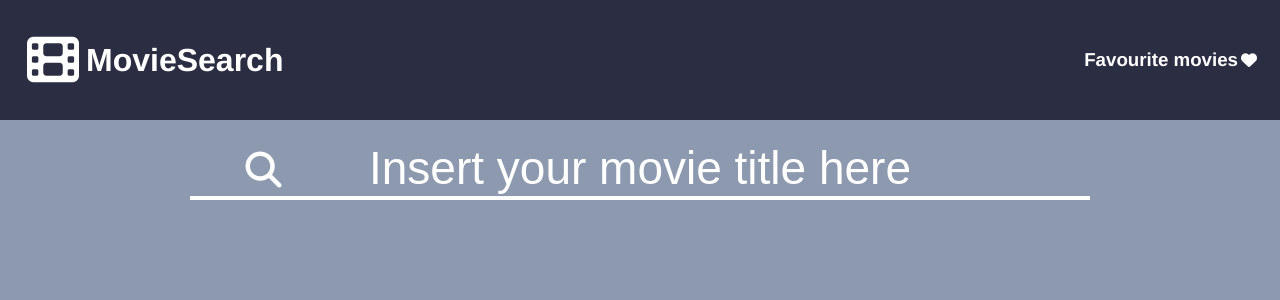
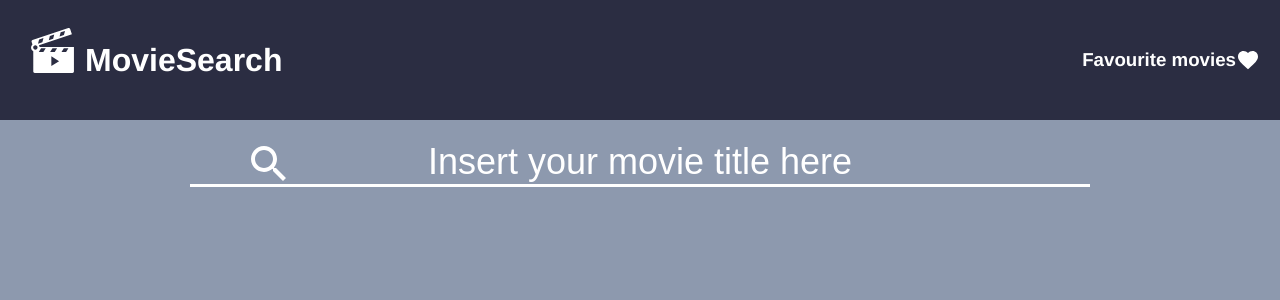
Before and after one commit to Pathius/MovieSearch, a Vue app: page / in a window 1280 px wide. Shown: the top 300 px of the page. Built offline with nearby package versions, Linux system fonts and the light colour scheme.

Commit message:
updated icons into svgs

```diff
--- a/src/components/TheNavigation.vue
+++ b/src/components/TheNavigation.vue
@@ -1,15 +1,25 @@
 <template>
   <div class="page__nav nav">
     <router-link tag="div" class="nav__logo" to="/">
-      <i class="nav__logo-icon fas fa-film"></i>
+      <TheMovieClip />
       <h1>MovieSearch</h1>
     </router-link>
     <router-link tag="div" class="nav__favourite" to="/favourite">
       <h3 class="nav__favourite-text">Favourite movies</h3>
-      <i class="nav__favourite-img fas fa-heart"></i>
+      <Favourite />
     </router-link>
   </div>
 </template>
+<script>
+import TheMovieClip from "./icons/TheMovieClip.vue";
+import Favourite from "./icons/Favourite.vue";
+export default {
+  components: {
+    TheMovieClip,
+    Favourite
+  }
+};
+</script>
 <style lang="scss">
 .nav {
   color: white;
--- a/src/components/TheSearchingInput.vue
+++ b/src/components/TheSearchingInput.vue
@@ -10,16 +10,20 @@
         @blur="placeholder = 'Insert your movie title here'"
         :placeholder="placeholder"
       />
-      <i class="search__icon fas fa-search" @click="submit(title)"></i>
+      <TheSearch class="search__icon fas fa-search" @click="submit(title)" />
     </nav>
   </div>
 </template>
 <script>
+import TheSearch from "./icons/TheSearch.vue";
 export default {
   data: () => ({
     title: "",
     placeholder: "Insert your movie title here"
   }),
+  components: {
+    TheSearch
+  },
   methods: {
     submit(title) {
       this.$store.dispatch("searchByTitle", title);
@@ -42,8 +46,9 @@ export default {
     background-color: transparent;
     border: none;
     color: white;
-    border-bottom: 4px solid white;
-    font-size: 46px;
+    font-weight: 300;
+    border-bottom: 3px solid white;
+    font-size: 36px;
     text-align: center;
     &:focus {
       outline: none;
--- /dev/null
+++ b/src/components/icons/Favourite.vue
@@ -0,0 +1,9 @@
+<template>
+  <svg xmlns="http://www.w3.org/2000/svg" width="24" height="24" viewBox="0 0 24 24">
+    <path d="M0 0h24v24H0z" fill="none" />
+    <path
+      fill="white"
+      d="M12 21.35l-1.45-1.32C5.4 15.36 2 12.28 2 8.5 2 5.42 4.42 3 7.5 3c1.74 0 3.41.81 4.5 2.09C13.09 3.81 14.76 3 16.5 3 19.58 3 22 5.42 22 8.5c0 3.78-3.4 6.86-8.55 11.54L12 21.35z"
+    />
+  </svg>
+</template>
--- /dev/null
+++ b/src/components/icons/TheError.vue
@@ -0,0 +1,8 @@
+<template>
+  <svg xmlns="http://www.w3.org/2000/svg" width="24" height="24" viewBox="0 0 24 24">
+    <path d="M0 0h24v24H0z" fill="none" />
+    <path
+      d="M12 2C6.48 2 2 6.48 2 12s4.48 10 10 10 10-4.48 10-10S17.52 2 12 2zm1 15h-2v-2h2v2zm0-4h-2V7h2v6z"
+    />
+  </svg>
+</template>
--- /dev/null
+++ b/src/components/icons/TheMovieClip.vue
@@ -0,0 +1,27 @@
+<template>
+  <svg
+    version="1.1"
+    id="Capa_1"
+    xmlns="http://www.w3.org/2000/svg"
+    xmlns:xlink="http://www.w3.org/1999/xlink"
+    width="65px"
+    height="65px"
+    fill="white"
+    viewBox="0 0 277.446 400.446"
+    style="enable-background:new 0 0 277.446 277.446;"
+    xml:space="preserve"
+  >
+    <path
+      id="_x30_6-Movie_Clapper"
+      d="M59.488,117.299c-0.504-4.237-2.007-8.171-4.273-11.556l202.992-67.776L247.552,6.051
+	c-1.549-4.638-6.566-7.141-11.201-5.594L15.54,74.182c-4.635,1.547-7.143,6.563-5.594,11.201l5.225,15.647
+	c-5.216,4.843-8.488,11.752-8.488,19.415c0,9.924,5.486,18.586,13.582,23.127v125.02c0,4.891,3.967,8.853,8.854,8.853h232.793
+	c4.885,0,8.852-3.963,8.852-8.853V117.299H59.488z M188.869,26.724l26.875-8.973l-6.467,26.14l-26.875,8.973L188.869,26.724z
+	M122.47,48.893l26.877-8.973l-6.467,26.139l-26.875,8.974L122.47,48.893z M33.181,133.946c-7.442,0-13.498-6.056-13.498-13.5
+	c0-7.444,6.056-13.5,13.498-13.5c7.444,0,13.5,6.056,13.5,13.5C46.681,127.89,40.625,133.946,33.181,133.946z M56.074,71.062
+	l26.877-8.973l-6.467,26.14l-26.877,8.974L56.074,71.062z M82.476,147.192H54.142l14.412-22.746h28.334L82.476,147.192z
+	M138.554,124.446h28.334l-14.412,22.746h-28.334L138.554,124.446z M131.599,234.372v-60l47.783,30L131.599,234.372z
+	M222.476,147.192h-28.334l14.412-22.746h28.334L222.476,147.192z"
+    />
+  </svg>
+</template>
--- /dev/null
+++ b/src/components/icons/TheSearch.vue
@@ -0,0 +1,8 @@
+<template>
+  <svg xmlns="http://www.w3.org/2000/svg" width="48" height="48" viewBox="0 0 24 24" fill="white">
+    <path
+      d="M15.5 14h-.79l-.28-.27C15.41 12.59 16 11.11 16 9.5 16 5.91 13.09 3 9.5 3S3 5.91 3 9.5 5.91 16 9.5 16c1.61 0 3.09-.59 4.23-1.57l.27.28v.79l5 4.99L20.49 19l-4.99-5zm-6 0C7.01 14 5 11.99 5 9.5S7.01 5 9.5 5 14 7.01 14 9.5 11.99 14 9.5 14z"
+    />
+    <path d="M0 0h24v24H0z" fill="none" />
+  </svg>
+</template>
--- a/src/views/Error.vue
+++ b/src/views/Error.vue
@@ -1,6 +1,15 @@
 <template>
   <div>
+    <TheError />
     <h1>Error 404</h1>
     <button @click="$router.push('/')">Go back</button>
   </div>
 </template>
+<script>
+import TheError from "@/components/icons/TheError.vue";
+export default {
+  components: {
+    TheError
+  }
+};
+</script>
```
